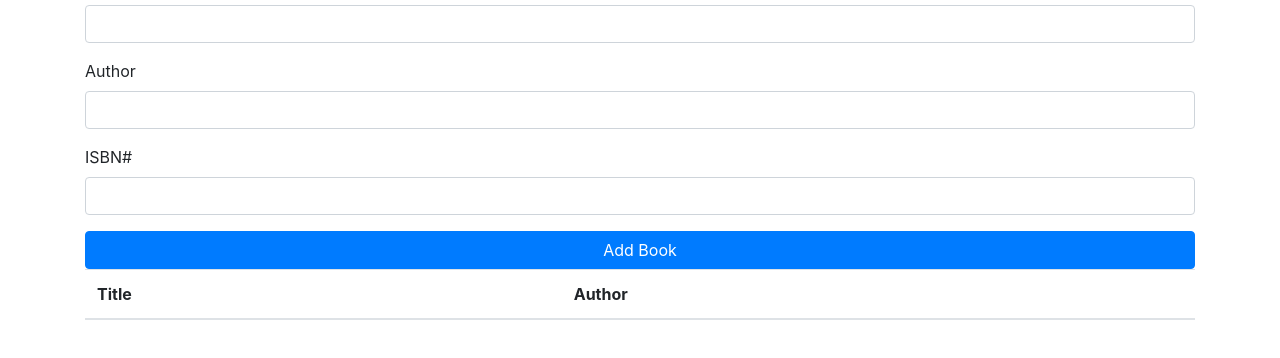
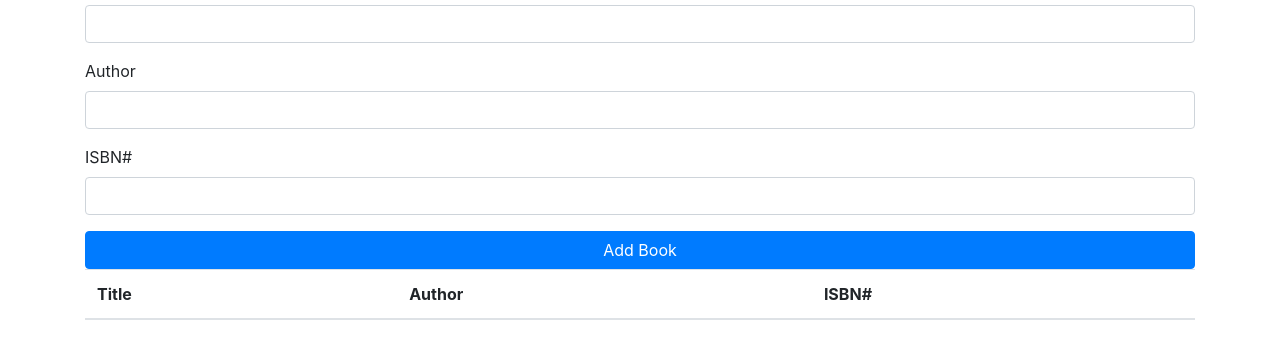
Before and after one commit to VicRono/BookListApp, a plain HTML site: page index.html in a window 1280 px wide. Shown: the part 126-484 px from the top of the page. Drawn offline with nearby package versions, Linux system fonts and the light colour scheme.

Commit message:
added table with row for ISBN#

```diff
--- a/index.html
+++ b/index.html
@@ -37,6 +37,7 @@
 					<tr>
 						<th>Title</th>
 						<th>Author</th>
+						<th>ISBN#</th>
 					</tr>
 				</thead>
 			</table>
```
